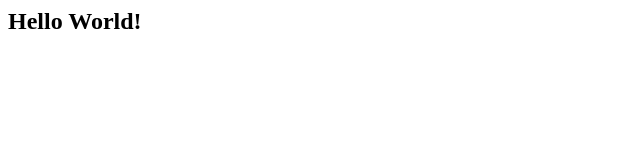
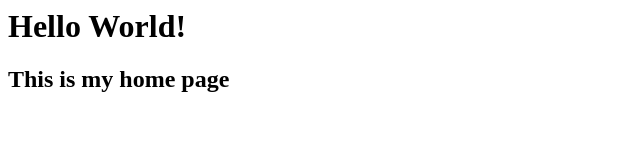
Before and after one commit to mplotus/old_page, a plain HTML site: page index.html in a window 1280 px wide. Shown: the whole page, without its empty margins (0-640 px from the left). Drawn offline with Linux system fonts and the light colour scheme.

Commit message:
New commit

```diff
--- a/index.html
+++ b/index.html
@@ -4,6 +4,7 @@
         <link rel='icon' type='image/x-icon' href='imgs/lotus.ico'>
     </head>
     <body>
-        <h2>Hello World!</h2>
+        <h1>Hello World!</h1>
+        <h2>This is my home page</h2>
     </body>
 </html>
```
